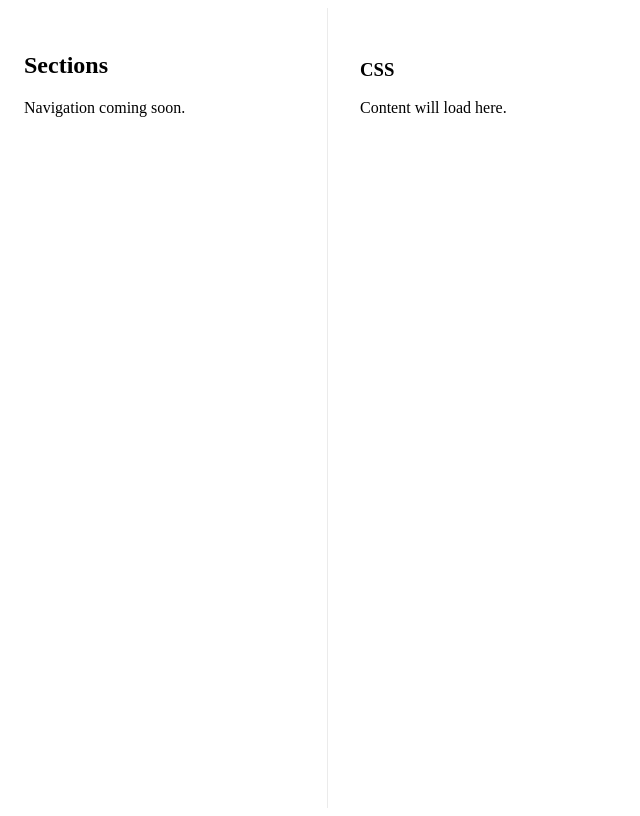
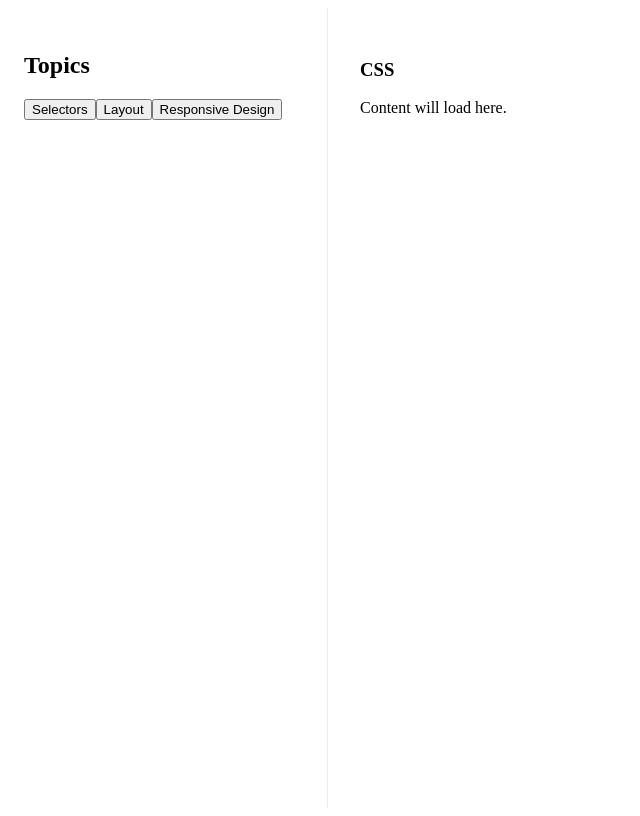
Before and after one commit to RaihanAizvan/Fution, a Vue app: page /subjects/css in a window 1280 px wide. Shown: the whole page, without its empty margins (0-640 px from the left). Built offline with nearby package versions, Linux system fonts and the light colour scheme.

Commit message:
feat: add mock subject topics

```diff
--- /dev/null
+++ b/src/composables/useSubjectTopics.ts
@@ -0,0 +1,46 @@
+import { computed, onMounted, ref } from 'vue'
+import { useRoute } from 'vue-router'
+import { createMockTopicsSource } from '../services/topics/topicsMockSource'
+import type { TopicSummary, TopicsSource } from '../services/topics/topicsMockSource'
+
+const defaultSource = createMockTopicsSource()
+
+export const useSubjectTopics = (source: TopicsSource = defaultSource) => {
+  const route = useRoute()
+  const slug = computed(() => route.params.slug as string)
+
+  const topics = ref<TopicSummary[]>([])
+  const isLoading = ref(false)
+  const error = ref<Error | null>(null)
+
+  const hasError = computed(() => error.value !== null)
+
+  const loadTopics = async () => {
+    if (!slug.value) {
+      topics.value = []
+      return
+    }
+
+    isLoading.value = true
+    error.value = null
+
+    try {
+      topics.value = await source.listTopicsBySubject(slug.value)
+    } catch (err) {
+      error.value = err as Error
+    } finally {
+      isLoading.value = false
+    }
+  }
+
+  onMounted(() => {
+    void loadTopics()
+  })
+
+  return {
+    topics,
+    isLoading,
+    hasError,
+    loadTopics
+  }
+}
--- a/src/features/subjects/components/SubjectSidebar.vue
+++ b/src/features/subjects/components/SubjectSidebar.vue
@@ -1,10 +1,27 @@
 <template>
   <div class="subject-sidebar">
     <header class="subject-sidebar__header">
-      <h2>Sections</h2>
+      <h2>Topics</h2>
     </header>
     <div class="subject-sidebar__content">
-      <p>Navigation coming soon.</p>
+      <p v-if="isLoading">Loading topics…</p>
+      <p v-else-if="hasError">Unable to load topics.</p>
+      <p v-else-if="topics.length === 0">No topics available.</p>
+      <button
+        v-else
+        v-for="topic in topics"
+        :key="topic.id"
+        class="subject-sidebar__topic"
+        type="button"
+      >
+        {{ topic.title }}
+      </button>
     </div>
   </div>
 </template>
+
+<script setup lang="ts">
+import { useSubjectTopics } from '../../../composables/useSubjectTopics'
+
+const { topics, isLoading, hasError } = useSubjectTopics()
+</script>
--- /dev/null
+++ b/src/services/topics/index.ts
@@ -0,0 +1,2 @@
+export { createMockTopicsSource } from './topicsMockSource'
+export type { TopicSummary, TopicsSource } from './topicsMockSource'
--- /dev/null
+++ b/src/services/topics/topicsMockSource.ts
@@ -0,0 +1,32 @@
+export interface TopicSummary {
+  id: string
+  title: string
+}
+
+export interface TopicsSource {
+  listTopicsBySubject: (slug: string) => Promise<TopicSummary[]>
+}
+
+const mockTopics: Record<string, TopicSummary[]> = {
+  javascript: [
+    { id: 'variables', title: 'Variables' },
+    { id: 'functions', title: 'Functions' },
+    { id: 'closures', title: 'Closures' }
+  ],
+  html: [
+    { id: 'elements', title: 'Elements' },
+    { id: 'forms', title: 'Forms' },
+    { id: 'semantics', title: 'Semantics' }
+  ],
+  css: [
+    { id: 'selectors', title: 'Selectors' },
+    { id: 'layout', title: 'Layout' },
+    { id: 'responsive', title: 'Responsive Design' }
+  ]
+}
+
+export const createMockTopicsSource = (): TopicsSource => ({
+  async listTopicsBySubject(slug: string) {
+    return mockTopics[slug] ?? []
+  }
+})
```
